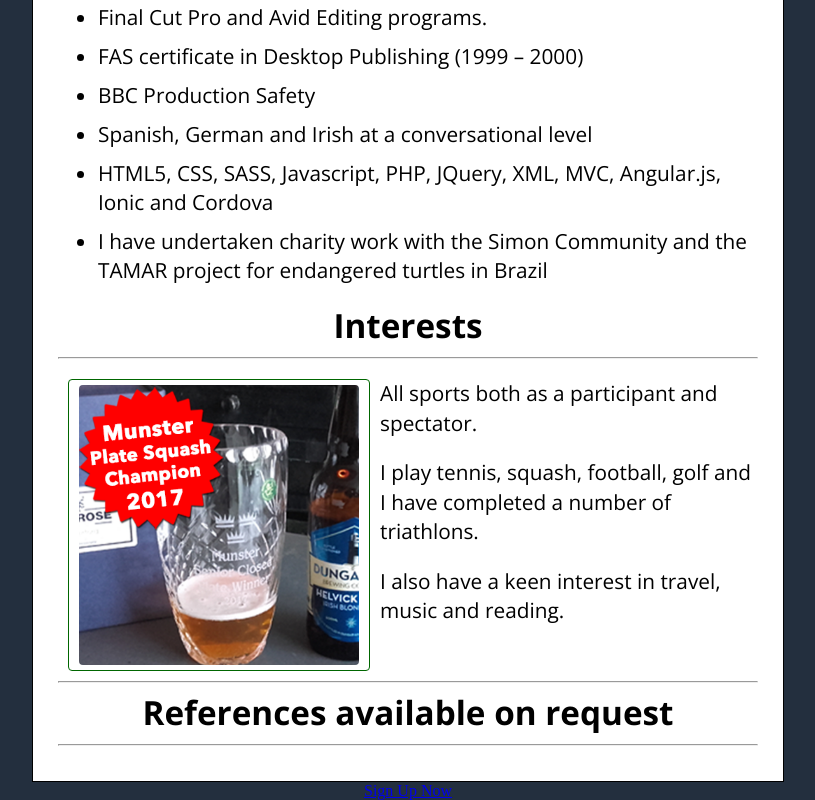
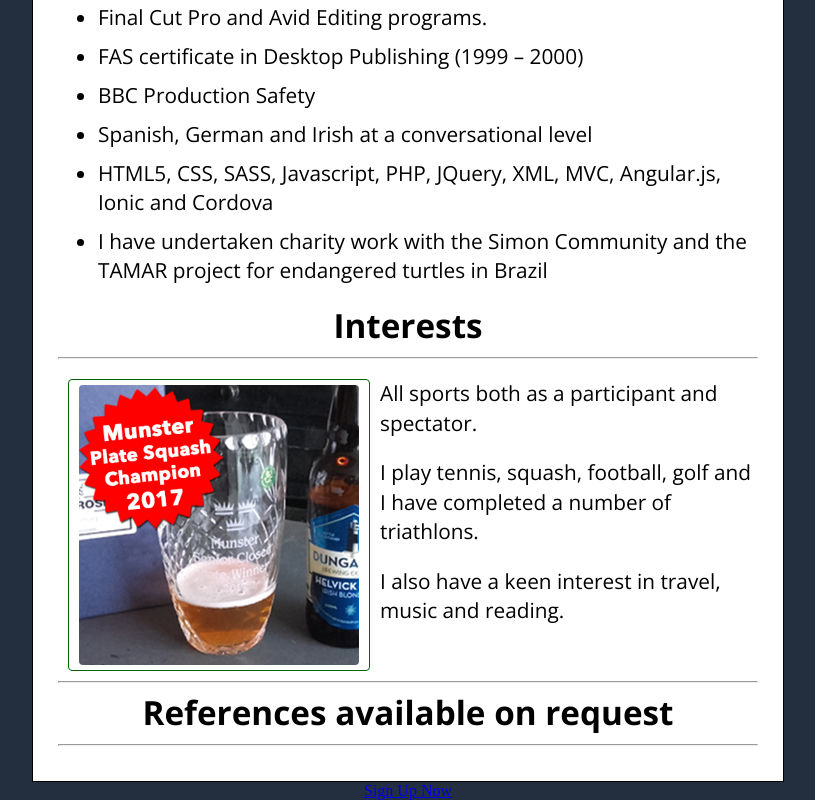
Before and after one commit to jamesgooders/portfolio, a plain HTML site: page index.html in a window 1280 px wide. Shown: the part 5482-6282 px from the top of the page, without its empty margins (232-1047 px from the left). Drawn offline with nearby package versions, Linux system fonts and the light colour scheme.

Commit message:
squash champ update

```diff
--- a/index.html
+++ b/index.html
@@ -523,7 +523,7 @@
 	<h2>Interests</h2>
 	<hr>
 	<div class="sidebar sidebar-left">
-		<img src="squash-champ.png">
+		<img src="squash-champ2.png">
 
 	</div>
 	<p>All sports both as a participant and spectator.</p>
```
